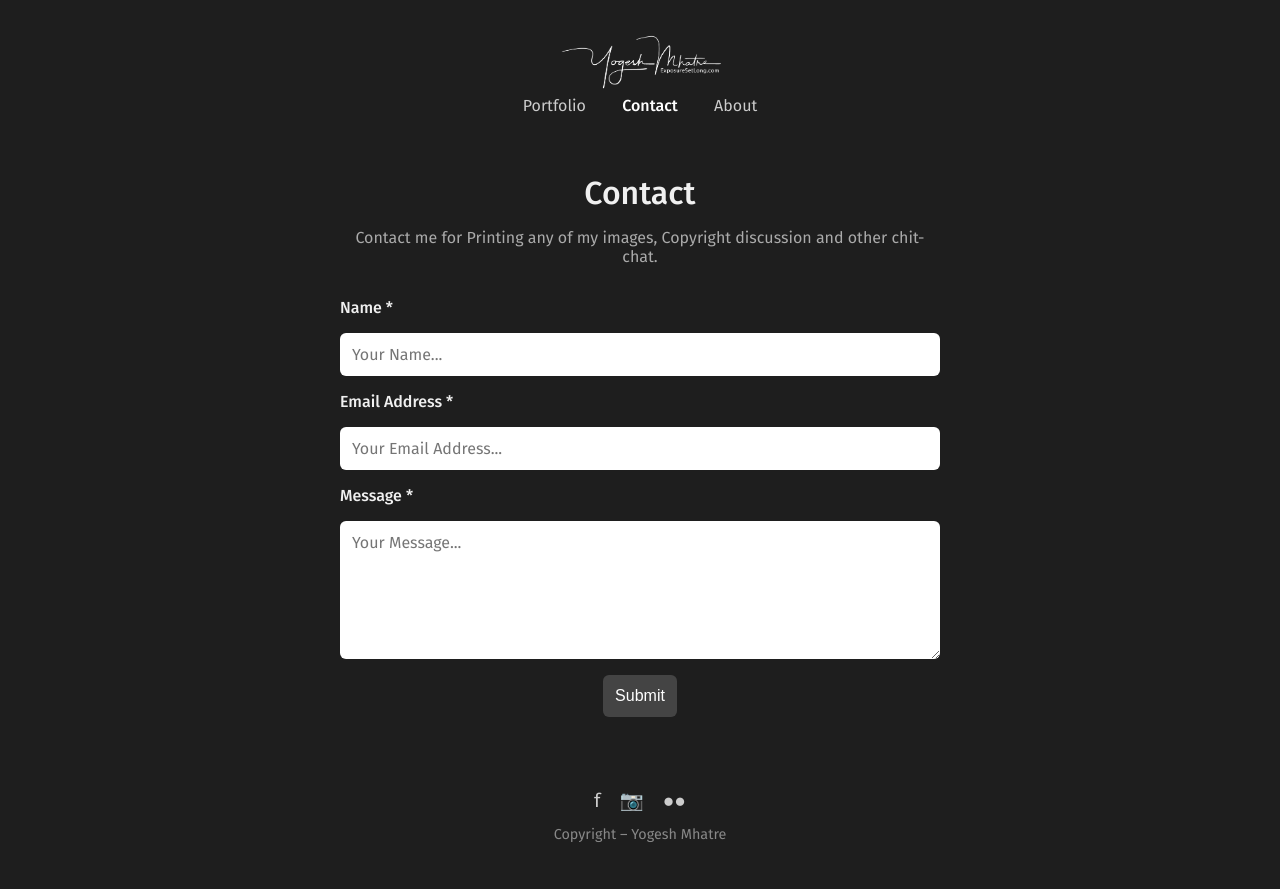
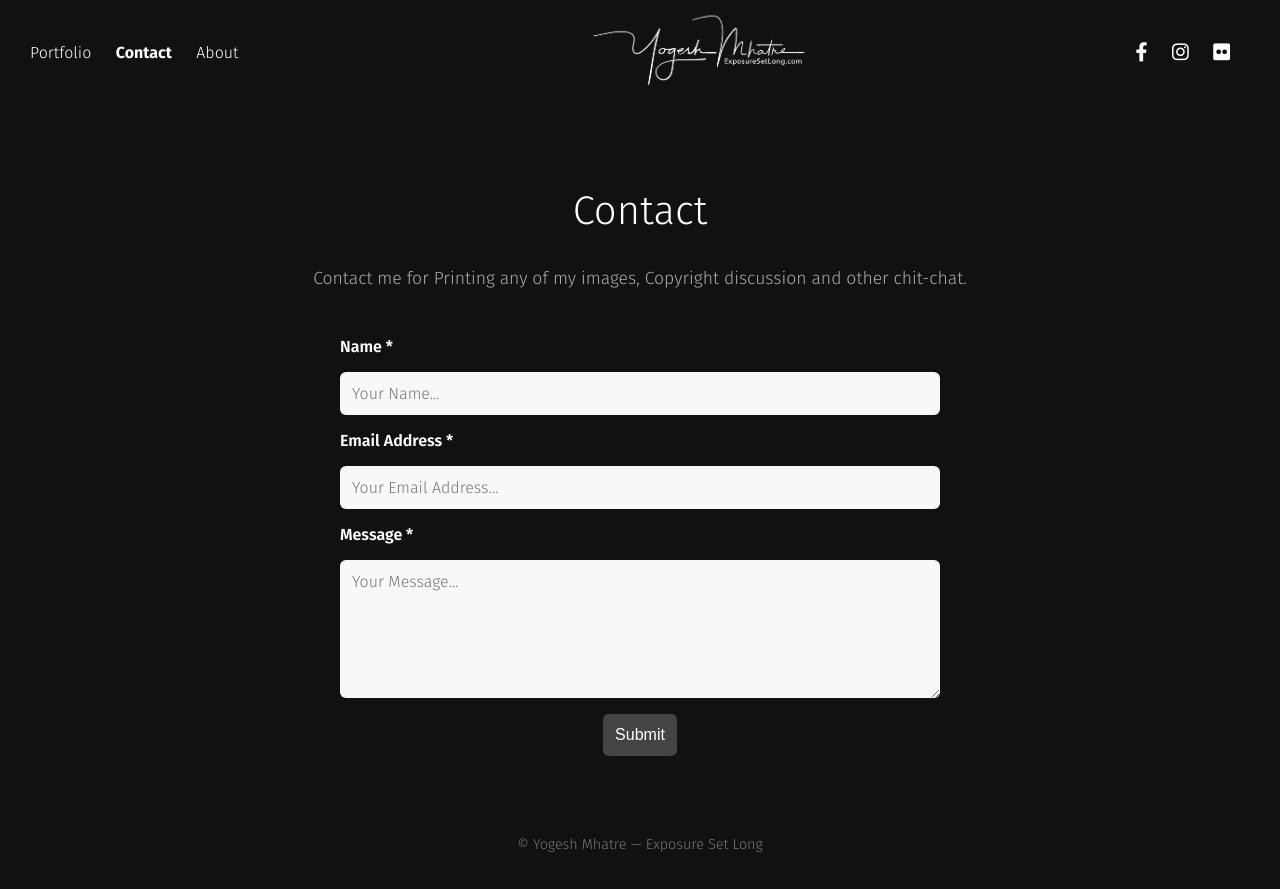
Before and after one commit to ExposureSetLong/exposuresetlong.github.io, a plain HTML site: page contact/index.html in a window 1280 px wide. Drawn offline with Linux system fonts and the light colour scheme.

Commit message:
Update index.html

```diff
--- a/contact/index.html
+++ b/contact/index.html
@@ -3,74 +3,75 @@
 <head>
   <meta charset="UTF-8" />
   <meta name="viewport" content="width=device-width, initial-scale=1.0" />
-  <title>Contact – Exposure Set Long</title>
-  <link rel="icon" href="/assets/media/signature-logo.png" />
-  <link rel="stylesheet" href="/assets/scripts/global.css" />
-  <link href="https://fonts.googleapis.com/css2?family=Fira+Sans:wght@100;400;500&display=swap" rel="stylesheet" />
+  <title>Contact | Exposure Set Long</title>
+  <link rel="canonical" href="https://exposuresetlong.com/contact/" />
+  <meta name="description" content="Contact me for image licensing, printing inquiries, or friendly chatter." />
+  <link href="https://fonts.googleapis.com/css2?family=Fira+Sans:wght@300;600;700&display=swap" rel="stylesheet" />
+  <link rel="stylesheet" href="https://cdnjs.cloudflare.com/ajax/libs/font-awesome/6.4.0/css/all.min.css">
+  <link rel="icon" type="image/png" href="/assets/media/fav.ico" />
   <style>
     body {
+      margin: 0;
       font-family: 'Fira Sans', sans-serif;
-      background-color: #1e1e1e;
-      color: #f0f0f0;
-      margin: 0;
-      padding: 2rem;
-      display: flex;
-      flex-direction: column;
-      align-items: center;
+      background: #111;
+      color: white;
     }
 
     header {
-      text-align: center;
-      margin-bottom: 2rem;
+      display: flex;
+      justify-content: space-between;
+      align-items: center;
+      padding: 10px 30px;
+      background: #111;
     }
 
-    header img {
-      height: 60px;
+    .nav-left a,
+    .nav-right a {
+      color: white;
+      text-decoration: none;
+      margin-right: 20px;
+      font-weight: 100;
     }
 
-    nav a {
-      color: #ccc;
-      margin: 0 1rem;
-      text-decoration: none;
-      font-weight: 400;
+    .nav-left a.active {
+      font-weight: bold;
     }
 
-    nav a:hover,
-    nav a:focus,
-    nav a:active,
-    nav a.current {
-      color: #fff;
-      font-weight: 500;
+    .nav-center img {
+      height: 80px;
     }
 
-    #contact {
-      max-width: 600px;
-      width: 100%;
-      margin: auto;
-      text-align: center;
+    .nav-right a {
+      font-size: 1.2em;
     }
 
-    #contact h1 {
-      font-weight: 500;
-      font-size: 2rem;
-      margin-bottom: 0.5rem;
+    .hero {
+      text-align: center;
+      padding: 50px 20px 30px;
     }
 
-    #contact p {
+    .hero h1 {
+      font-size: 2.5em;
+      font-weight: 100;
+    }
+
+    .hero p {
+      font-size: 1.1em;
       color: #aaa;
-      font-size: 1rem;
-      margin-bottom: 2rem;
+      font-weight: 100;
     }
 
     form {
+      max-width: 600px;
+      margin: 0 auto;
       display: flex;
       flex-direction: column;
       gap: 1rem;
-      text-align: left;
+      padding: 0 20px 60px;
     }
 
     label {
-      font-weight: 500;
+      font-weight: 600;
     }
 
     input,
@@ -80,7 +81,7 @@
       border-radius: 6px;
       font-family: inherit;
       font-size: 1rem;
-      background-color: #fff;
+      background-color: #f8f8f8;
       color: #000;
     }
 
@@ -129,46 +130,35 @@
 
     footer {
       text-align: center;
-      margin-top: 3rem;
-      color: #888;
-      font-size: 0.9rem;
-    }
-
-    .socials {
-      margin-top: 1.5rem;
-      display: flex;
-      justify-content: center;
-      gap: 1.2rem;
-    }
-
-    .socials a {
-      color: #ccc;
-      font-size: 1.2rem;
-      text-decoration: none;
-    }
-
-    .socials a:hover {
-      color: #fff;
+      padding: 20px;
+      font-size: 0.9em;
+      color: #777;
     }
   </style>
 </head>
 <body>
-
   <header>
-    <a href="/"><img src="/assets/media/signature-logo.png" alt="Exposure Set Long" /></a>
-    <nav>
-      <a href="/">Portfolio</a>
-      <a href="/contact" class="current">Contact</a>
-      <a href="/about">About</a>
-    </nav>
+    <div class="nav-left">
+      <a href="/portfolio/">Portfolio</a>
+      <a href="/contact/" class="active">Contact</a>
+      <a href="/about/">About</a>
+    </div>
+    <div class="nav-center">
+      <a href="/"><img src="/assets/media/signature-logo.png" alt="Home" /></a>
+    </div>
+    <div class="nav-right">
+      <a href="https://facebook.com/ExposureSetLong" target="_blank"><i class="fab fa-facebook-f"></i></a>
+      <a href="https://www.instagram.com/exposuresetlong/" target="_blank"><i class="fab fa-instagram"></i></a>
+      <a href="https://www.flickr.com/photos/exposuresetlong/" target="_blank"><i class="fab fa-flickr"></i></a>
+    </div>
   </header>
 
-  <section id="contact">
+  <section class="hero">
     <h1>Contact</h1>
     <p>Contact me for Printing any of my images, Copyright discussion and other chit-chat.</p>
+  </section>
 
   <form id="contact-form" action="https://formbold.com/s/6rXZb" method="POST">
-      <!-- Honeypot -->
     <input type="text" name="bot-field" style="display:none;" autocomplete="off" />
 
     <label for="name">Name *</label>
@@ -182,15 +172,9 @@
 
     <button type="submit">Submit</button>
   </form>
-  </section>
 
   <footer>
-    <div class="socials">
-      <a href="https://facebook.com" target="_blank" aria-label="Facebook">f</a>
-      <a href="https://instagram.com" target="_blank" aria-label="Instagram">📷</a>
-      <a href="https://flickr.com" target="_blank" aria-label="Flickr">●●</a>
-    </div>
-    <p>Copyright – Yogesh Mhatre</p>
+    © Yogesh Mhatre — Exposure Set Long
   </footer>
 
   <div id="toast" class="toast hidden">Your message has been sent successfully!</div>
@@ -201,7 +185,6 @@
 
     form.addEventListener("submit", async (e) => {
       e.preventDefault();
-
       const formData = new FormData(form);
       const honeypot = formData.get("bot-field");
       if (honeypot) return;
@@ -219,7 +202,7 @@
           showToast("❌ Something went wrong. Please try again.", true);
         }
       } catch (err) {
-        showToast("⚠️ Error sending message. Please check your connection.", true);
+        showToast("⚠️ Error sending message.", true);
       }
     });
 
@@ -228,7 +211,6 @@
       toast.style.backgroundColor = isError ? "#a10000" : "#333";
       toast.classList.remove("hidden");
       toast.classList.add("show");
-
       setTimeout(() => {
         toast.classList.remove("show");
         toast.classList.add("hidden");
```
Lines whose indentation alone changed are shown as unchanged.
